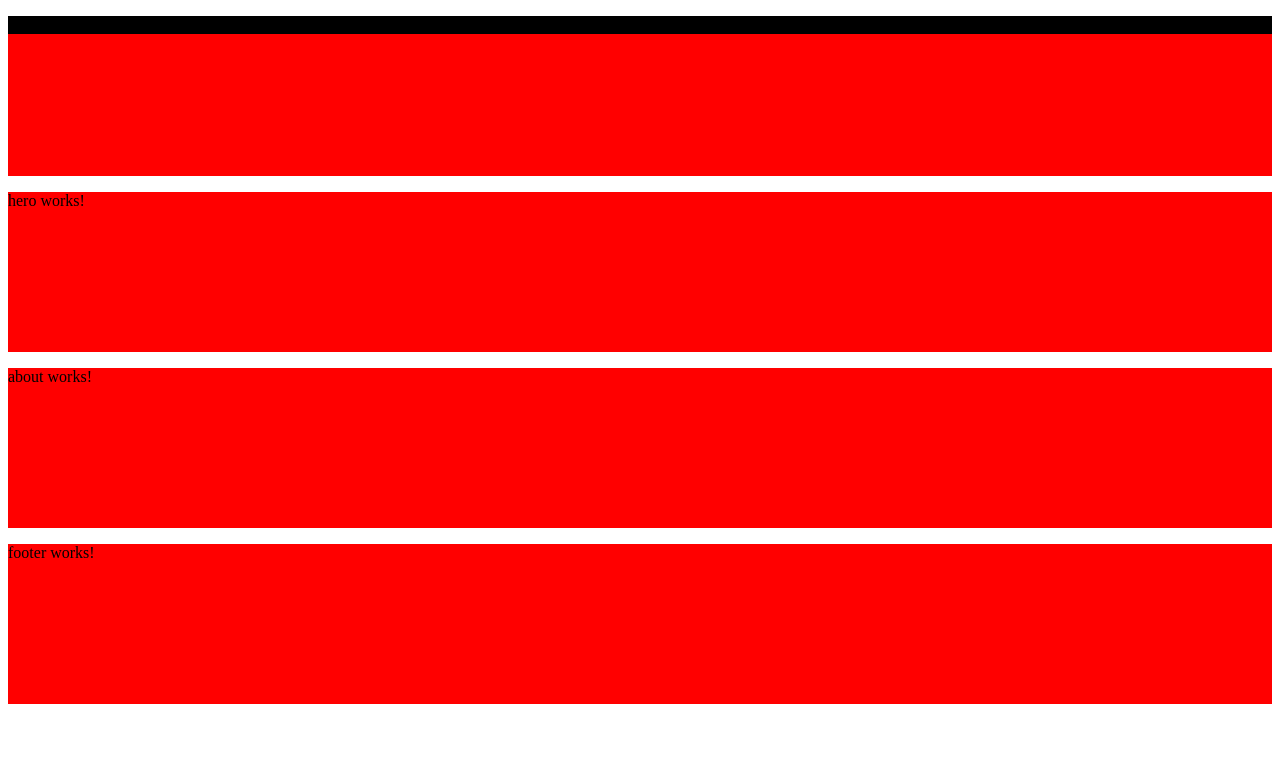
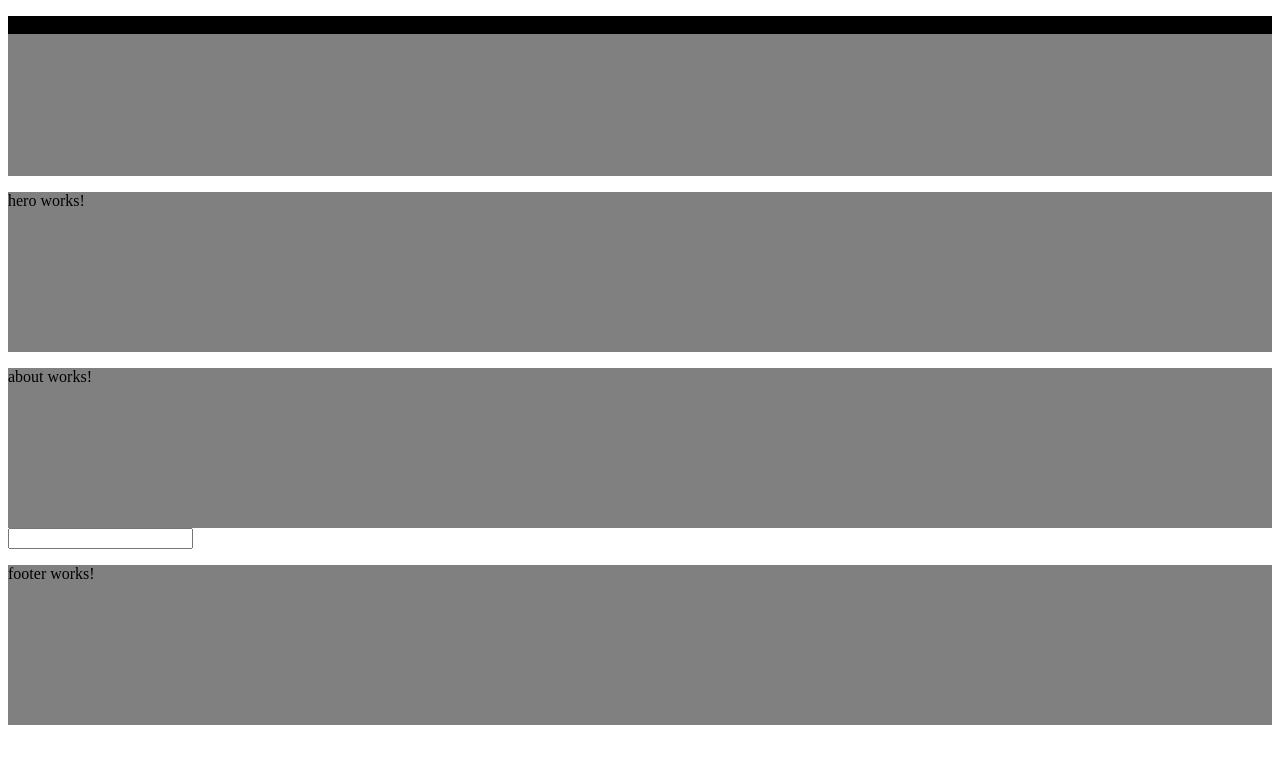
Before and after one commit to Lexsak/angular-learning, an Angular app: page / in a window 1280 px wide. Shown: the top 764 px of the page. Built offline with nearby package versions, Linux system fonts and the light colour scheme.

Commit message:
changeColor component

```diff
--- a/src/app/app.component.css
+++ b/src/app/app.component.css
@@ -1,5 +1,5 @@
 div{
     width: 100%;
     height: 20vh;
-    background-color: red;
+    background-color: gray;
 }
--- a/src/app/app.component.html
+++ b/src/app/app.component.html
@@ -7,6 +7,7 @@
 <div>
 <app-about></app-about>
 </div>
+<app-change-color></app-change-color>
 <div>
 <app-footer></app-footer>
 </div>
--- a/src/app/app.module.ts
+++ b/src/app/app.module.ts
@@ -7,6 +7,7 @@ import { NavbarComponent } from './layouts/navbar/navbar.component';
 import { HeroComponent } from './pages/hero/hero.component';
 import { AboutComponent } from './pages/about/about.component';
 import { FooterComponent } from './layouts/footer/footer.component';
+import { ChangeColorComponent } from './layouts/change-color/change-color.component';
 
 @NgModule({
   declarations: [
@@ -14,7 +15,8 @@ import { FooterComponent } from './layouts/footer/footer.component';
     NavbarComponent,
     HeroComponent,
     AboutComponent,
-    FooterComponent
+    FooterComponent,
+    ChangeColorComponent
   ],
   imports: [
     BrowserModule,
--- a/src/app/color.service.ts
+++ b/src/app/color.service.ts
@@ -9,4 +9,5 @@ export class ColorService {
   setMainColor(color: string): void {
     this.mainColor = color;
   }
+
 }
--- /dev/null
+++ b/src/app/layouts/change-color/change-color.component.html
@@ -0,0 +1 @@
+<input type="text">
--- a/src/app/layouts/navbar/navbar.component.ts
+++ b/src/app/layouts/navbar/navbar.component.ts
@@ -13,4 +13,5 @@ export class NavbarComponent {
     return this.colorService.mainColor;
   }
 
+
 }
```
Also changed, not shown: src/app/layouts/change-color/change-color.component.ts (added, +10 -0 lines), src/app/layouts/change-color/change-color.component.css (added), 1 other file (tests, documents, lock files or other folders).
